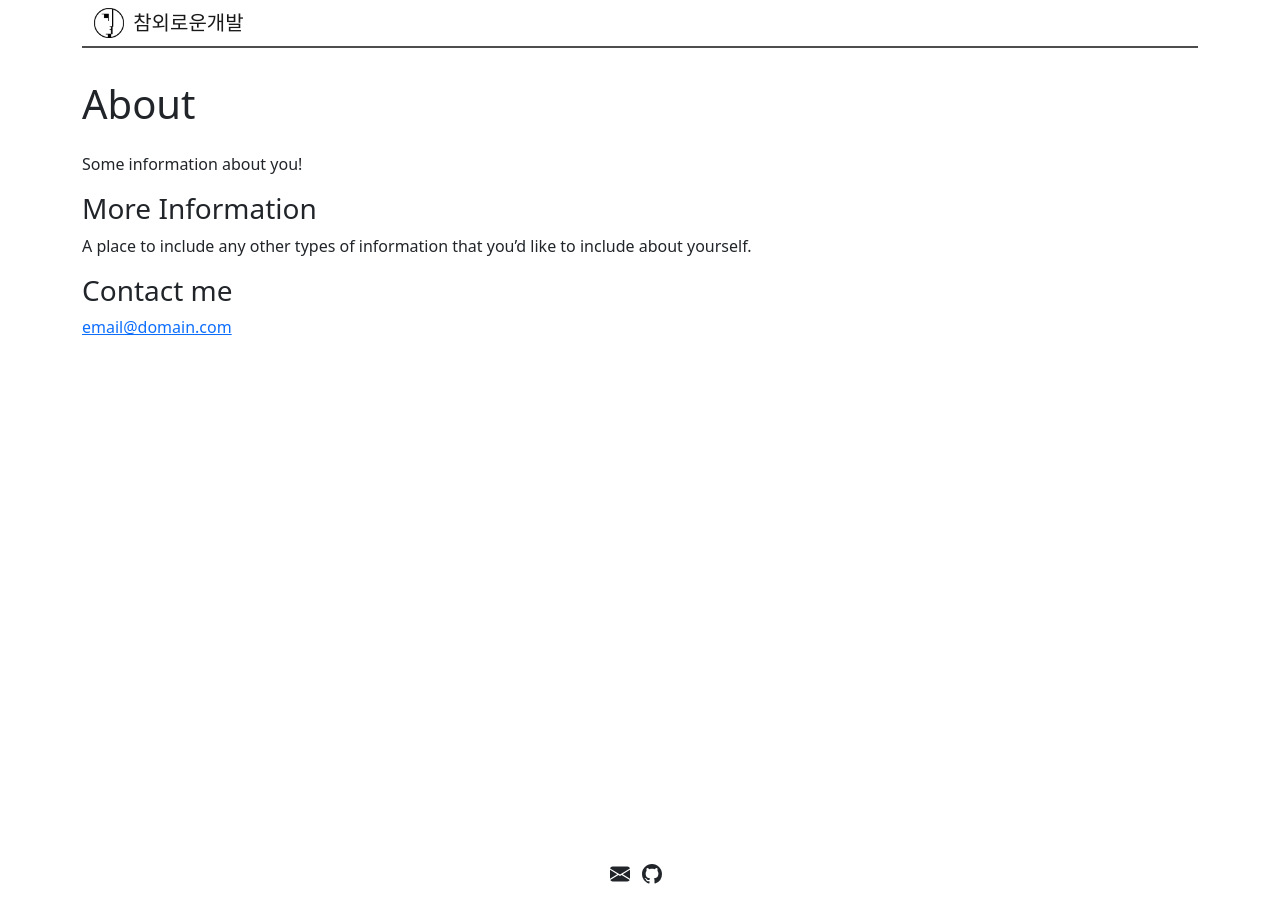
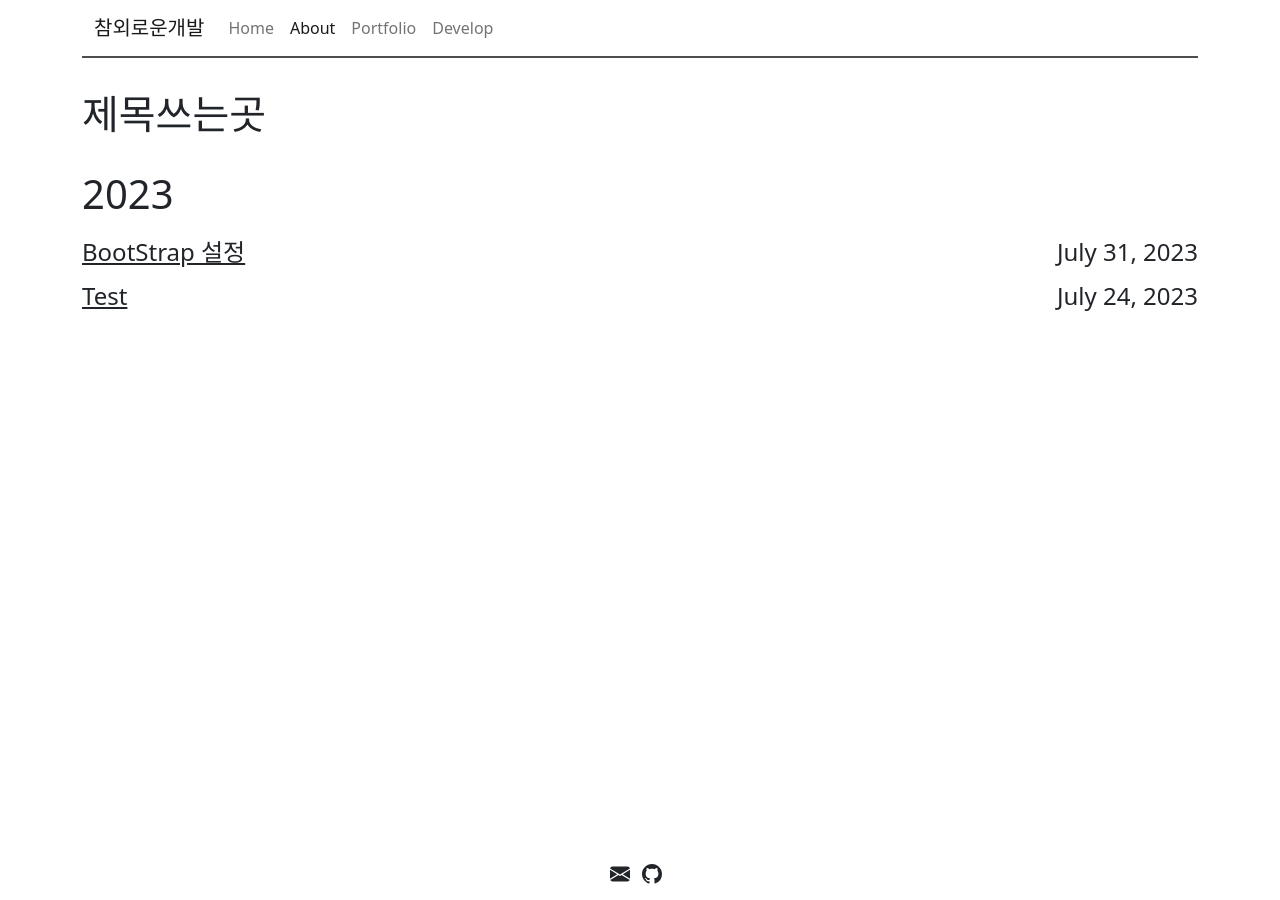
Before and after one commit to ws0819/ws0819.github.io, a Jekyll site: the page built from about.md, in a window 1280 px wide. Built offline with Jekyll 4.4.1, drawn with Linux system fonts in a browser that asks for light colours.

Commit message:
메뉴변경1

```diff
--- a/_config.yml
+++ b/_config.yml
@@ -1,26 +1,14 @@
-#
-# This file contains configuration flags to customize your site
-#
-
-# Name of your site (displayed in the navbar)
 name: 참외로운개발
-
-# Your site's title (e.g., Ben's Awesome Site, The GitHub Blog, etc.), used as part of the title tag like Home | Ben's Awesome Site.
 title: LeeWS
 
-# Link to avatar in the navbar (/assets/images/avatar.png). Leave empty if no logo desired. Two avatars for light and dark mode.
-# Avatar for light mode site
-lightavatar: /assets/images/light_bauhaus_logo.png
-# Avatar for dark mode site
-darkavatar: /assets/images/dark_bauhaus_logo.png
+# 사진넣는곳
+# lightavatar: /assets/images/light_bauhaus_logo.png
+# darkavatar: /assets/images/dark_bauhaus_logo.png
 
-# A short description (e.g., A blog dedicated to reviewing cat gifs), used as part of the title tag like Ben's Awesome Site | A blog dedicated to reviewing cat gifs instead of Ben's Awesome Site | Long description about a blog dedicated to reviewing cat gifs that would be used when page.title is not defined.
 tagline: tagline
 
 # A longer description used for the description meta tag. Also used as fallback for pages that don't provide their own description, and also as part of the page's title tag if neither page.title nor site.tagline has been defined.
 description:
-
-# The full URL to your site. Note: site.github.url will be used by default.
 url: ws0819.github.io
 
 # If you're hosting your site at a Project repository on GitHub pages
--- a/_data/navigation.yml
+++ b/_data/navigation.yml
@@ -1,6 +1,8 @@
-# - name: Home
-#   link: /
-# - name: About
-#   link: /about/
-# - name: Portfolio
-#   link: /portfolio/
+- name: Home
+  link: /
+- name: About
+  link: /about/
+- name: Portfolio
+  link: /portfolio/
+- name: Develop
+  link: /develop/
--- a/about.md
+++ b/about.md
@@ -1,15 +1,20 @@
 ---
 layout: page
-title: About
+title: 제목쓰는곳
 permalink: /about/
 ---
-
-Some information about you!
-
-### More Information
-
-A place to include any other types of information that you'd like to include about yourself.
-
-### Contact me
-
-[email@domain.com](mailto:email@domain.com)
+<div class="archive">
+  {% for post in site.posts %} {% assign currDate = post.date | date: "%Y" %} {%
+  if currDate != date %}
+  <h1 class="archive-year">{{ currDate }}</h1>
+  {% assign date = currDate %} {% endif %}
+  <div class="archive-item">
+    <span class="post-date archive-date fs-4"
+      >{{ post.date | date: "%B %d, %Y" }}</span
+    >
+    <a href="{{ post.url | relative_url }}" class="archive-title fs-4"
+      >{{ post.title }}</a
+    >
+  </div>
+  {% endfor %}
+</div>
--- a/index.html
+++ b/index.html
@@ -2,7 +2,9 @@
 layout: default
 ---
 
-<div class="archive">
+<div>아직 공사중입니다</div>
+
+<!-- <div class="archive">
   {% for post in site.posts %} {% assign currDate = post.date | date: "%Y" %} {%
   if currDate != date %}
   <h1 class="archive-year">{{ currDate }}</h1>
@@ -16,4 +18,4 @@ layout: default
     >
   </div>
   {% endfor %}
-</div>
+</div> -->
```
Also changed, not shown: _develop/2023-08-07-Devlop.md (added, +1 -0 lines), develop.md (added, +7 -0 lines), portfolio.md (+5 -3 lines).
